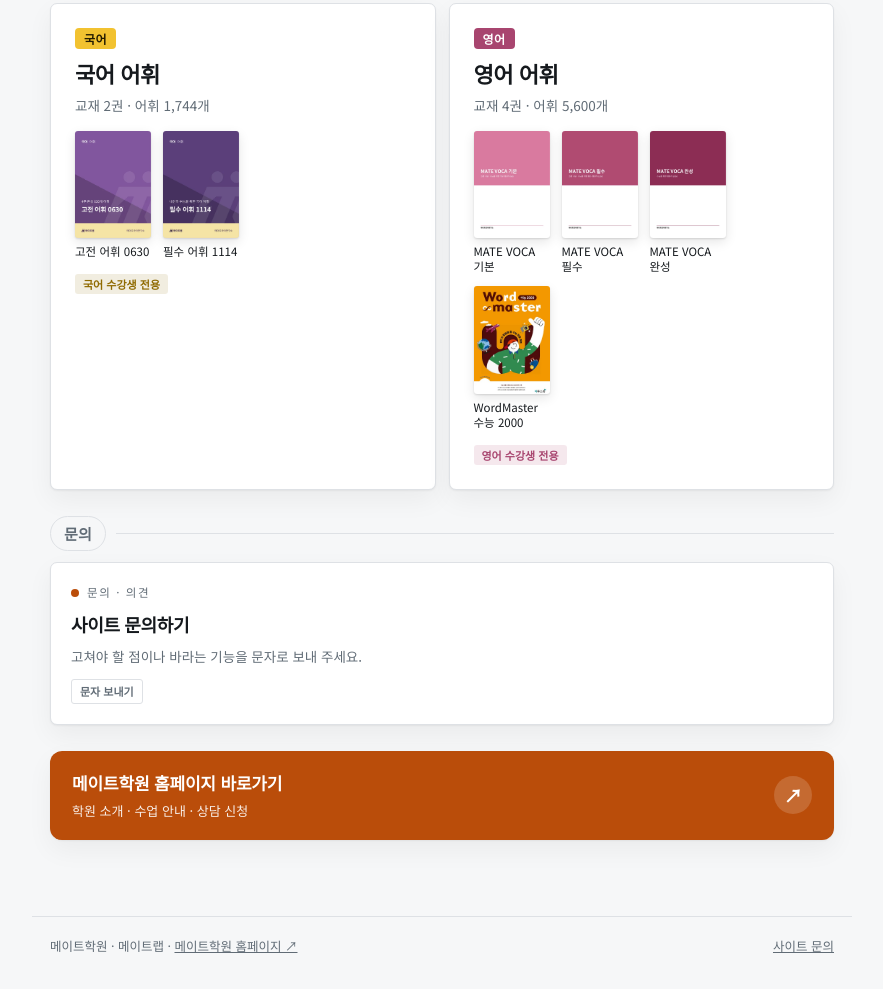
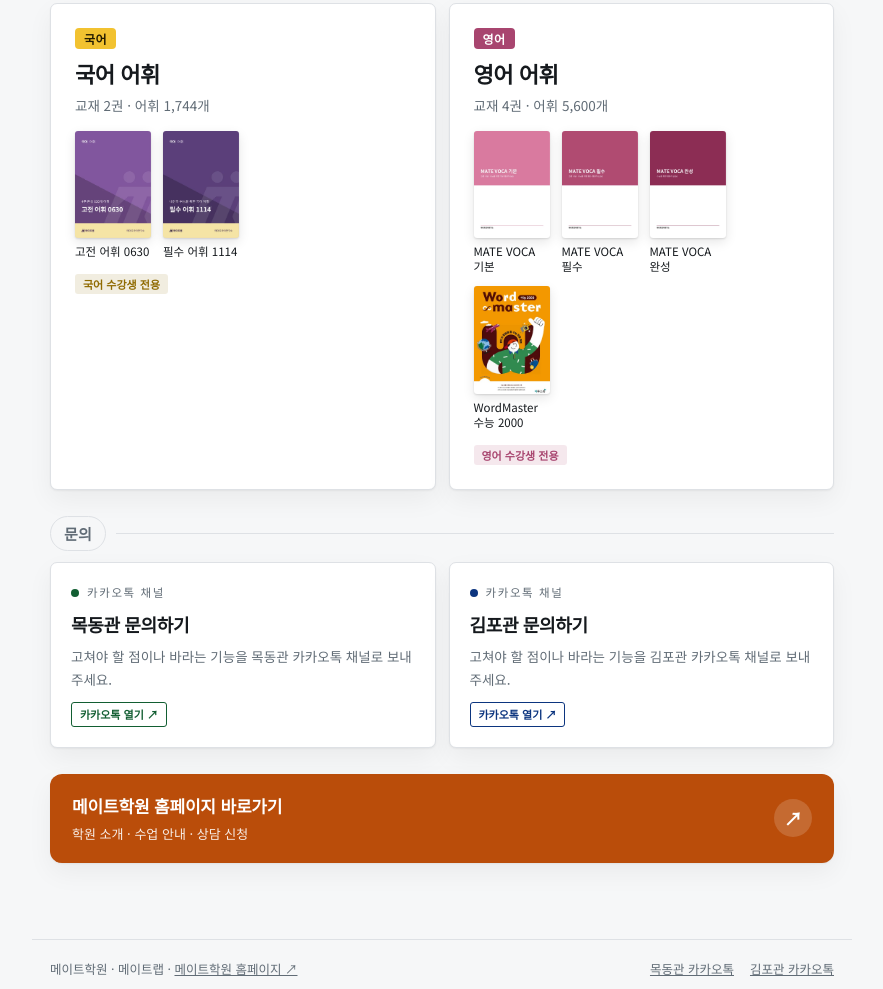
Before and after one commit to kimdongwanclass/Matelab, a plain HTML site: page index.html in a window 1280 px wide. Shown: the part 406-1395 px from the top of the page, without its empty margins (198-1081 px from the left). Before the commit the page ends 1372 px from the top, so only its background shows below. Drawn offline with Linux system fonts and the light colour scheme.

Commit message:
문의: 문자(010-5528-9505) → 목동관·김포관 카카오톡 채널 두 개로 교체 (처음 화면 카드·바닥 링크·안내 문구) [skip netlify]
Co-Authored-By: Claude Opus 5.5 <noreply@anthropic.com>
Claude-Session: https://claude.ai/code/session_011njH4Wc5WGLyghkPNfuPnv

```diff
--- a/index.html
+++ b/index.html
@@ -437,7 +437,7 @@ img{max-width:100%}
   </div>
 
 
-  <p class="lead" style="margin-top:22px">사이트가 이상하거나 틀린 뜻을 발견하면 처음 화면의 <b>사이트 문의하기</b>로 알려 주세요.</p>
+  <p class="lead" style="margin-top:22px">사이트가 이상하거나 틀린 뜻을 발견하면 처음 화면 <b>문의</b>의 목동관·김포관 카카오톡 채널로 알려 주세요.</p>
   <div class="row" style="margin-top:18px"><button class="btn" onclick="go('home')">처음 화면으로</button></div>
 </section>
 
@@ -587,7 +587,7 @@ img{max-width:100%}
 
 <footer class="wrap">
   <span>메이트학원 · 메이트랩 · <a href="https://mate4u.netlify.app/" target="_blank" rel="noopener" style="color:var(--mute)">메이트학원 홈페이지 ↗</a></span>
-  <span style="display:flex;gap:16px"><a id="ftSms" href="#" style="color:var(--mute);font-size:12.5px">사이트 문의</a></span>
+  <span style="display:flex;gap:16px"><a href="https://pf.kakao.com/_AALWX/chat" target="_blank" rel="noopener" style="color:var(--mute);font-size:12.5px">목동관 카카오톡</a><a href="https://pf.kakao.com/_xfAZaX/chat" target="_blank" rel="noopener" style="color:var(--mute);font-size:12.5px">김포관 카카오톡</a></span>
 </footer>
 
 <script src="data/ko.js"></script>
@@ -731,12 +731,12 @@ function initHome(){
   window._tile=tile;
   document.getElementById("homeMenu").innerHTML =
     `<div class="hgroup"><h2 class="hgh hgh-plain"><span>어휘 학습</span></h2><div class="menu">${Object.keys(SUBJECTS).map(subjTile).join("")}</div></div>`
-    + `<div class="hgroup g-etc"><h2 class="hgh"><span>문의</span></h2><div class="menu"><a class="tile" data-k="contact" href="${smsHref()}" style="text-decoration:none;color:inherit">
-      <span class="top"><span class="dot" style="background:var(--brand)"></span>문의 · 의견</span>
-      <h3>사이트 문의하기</h3>
-      <p>고쳐야 할 점이나 바라는 기능을 문자로 보내 주세요.</p>
-      <span class="tag" style="background:transparent;color:var(--mute);border:1px solid var(--line)">문자 보내기</span>
-    </a>
+    + `<div class="hgroup g-etc"><h2 class="hgh"><span>문의</span></h2><div class="menu">${KAKAO.map(c=>`<a class="tile" data-k="contact" href="${c.url}" target="_blank" rel="noopener" style="text-decoration:none;color:inherit">
+      <span class="top"><span class="dot" style="background:${c.color}"></span>카카오톡 채널</span>
+      <h3>${c.name} 문의하기</h3>
+      <p>고쳐야 할 점이나 바라는 기능을 ${c.name} 카카오톡 채널로 보내 주세요.</p>
+      <span class="tag" style="background:transparent;color:${c.color};border:1px solid ${c.color}">카카오톡 열기 ↗</span>
+    </a>`).join("")}
     </div></div>
     <a class="hpband" href="${HOME_URL}" target="_blank" rel="noopener">
       <span class="hp-txt"><b>메이트학원 홈페이지 바로가기</b><small>학원 소개 · 수업 안내 · 상담 신청</small></span>
@@ -1090,7 +1090,7 @@ function showResultFallback(err){
   const right=quiz.filter((q,i)=>answers[i]===q.ans).length;
   document.getElementById("rCard").innerHTML=`<div class="rc-name">${esc(examMeta?examMeta.name:"")}</div>
     <div class="rc-score"><span class="big">${right}</span><span class="of">/ ${quiz.length}</span></div>
-    <p class="hintline">결과 카드를 만드는 중 문제가 생겼습니다. 이 화면을 캡처해 선생님께 보내고, 사이트 문의로 알려 주세요. (${esc(err&&err.message||err)})</p>`;
+    <p class="hintline">결과 카드를 만드는 중 문제가 생겼습니다. 이 화면을 캡처해 선생님께 보내고, 카카오톡 채널로 알려 주세요. (${esc(err&&err.message||err)})</p>`;
   show("result");
 }
 
@@ -1167,14 +1167,11 @@ function copyResult(){
   }catch(e){ta.select();msg.textContent="자동 복사가 막혔습니다. 선택된 글을 직접 복사하세요."}
 }
 
-/* ===== 문의 문자: 누르면 문자 앱이 바로 열리고 머리말이 채워진다 ===== */
-const SMS_TO="01055289505", SMS_HEAD="[메이트랩 사이트 관련 문의]\n";
-function smsHref(){
-  /* 아이폰은 sms:번호&body=, 안드로이드는 sms:번호?body= */
-  const ios=/iPad|iPhone|iPod/.test(navigator.userAgent)||(navigator.platform==="MacIntel"&&navigator.maxTouchPoints>1);
-  return `sms:${SMS_TO}${ios?"&":"?"}body=${encodeURIComponent(SMS_HEAD)}`;
-}
-document.addEventListener("DOMContentLoaded",()=>{const a=document.getElementById("ftSms"); if(a) a.href=smsHref();});
+/* ===== 문의: 두 관 카카오톡 채널 (문자 번호는 2026-11부터 받지 않음) ===== */
+const KAKAO=[
+  {name:"목동관",url:"https://pf.kakao.com/_AALWX/chat",color:"#125E32"},
+  {name:"김포관",url:"https://pf.kakao.com/_xfAZaX/chat",color:"#0C357F"}
+];
 
 
 window.addEventListener("error",e=>{
@@ -1183,7 +1180,7 @@ window.addEventListener("error",e=>{
   if(!bar){bar=document.createElement("div");bar.id="errbar";bar.setAttribute("role","alert");
     bar.style.cssText="position:fixed;left:12px;right:12px;bottom:12px;z-index:99;background:var(--card);border:1px solid var(--warn);color:var(--fg);border-radius:8px;padding:10px 13px;font-size:13px;box-shadow:var(--shadow)";
     document.body.appendChild(bar);}
-  bar.innerHTML=`오류가 생겼습니다. 새로고침 후 다시 해 보고, 계속되면 사이트 문의로 알려 주세요.<br><span style="color:var(--mute)">${esc(e.message)}</span>`;
+  bar.innerHTML=`오류가 생겼습니다. 새로고침 후 다시 해 보고, 계속되면 카카오톡 채널로 알려 주세요.<br><span style="color:var(--mute)">${esc(e.message)}</span>`;
 });
 initHome(); show("home");
 
```
